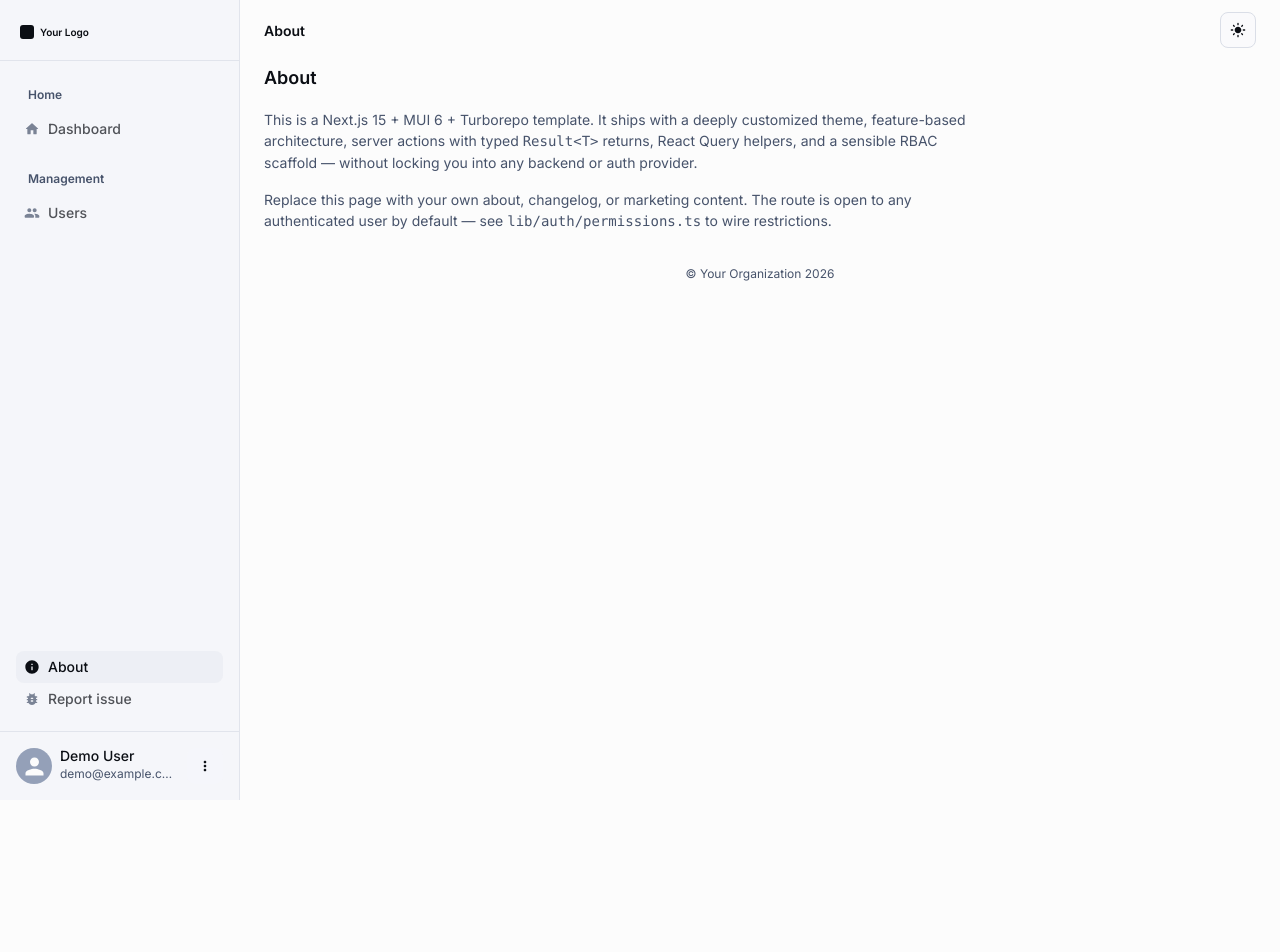
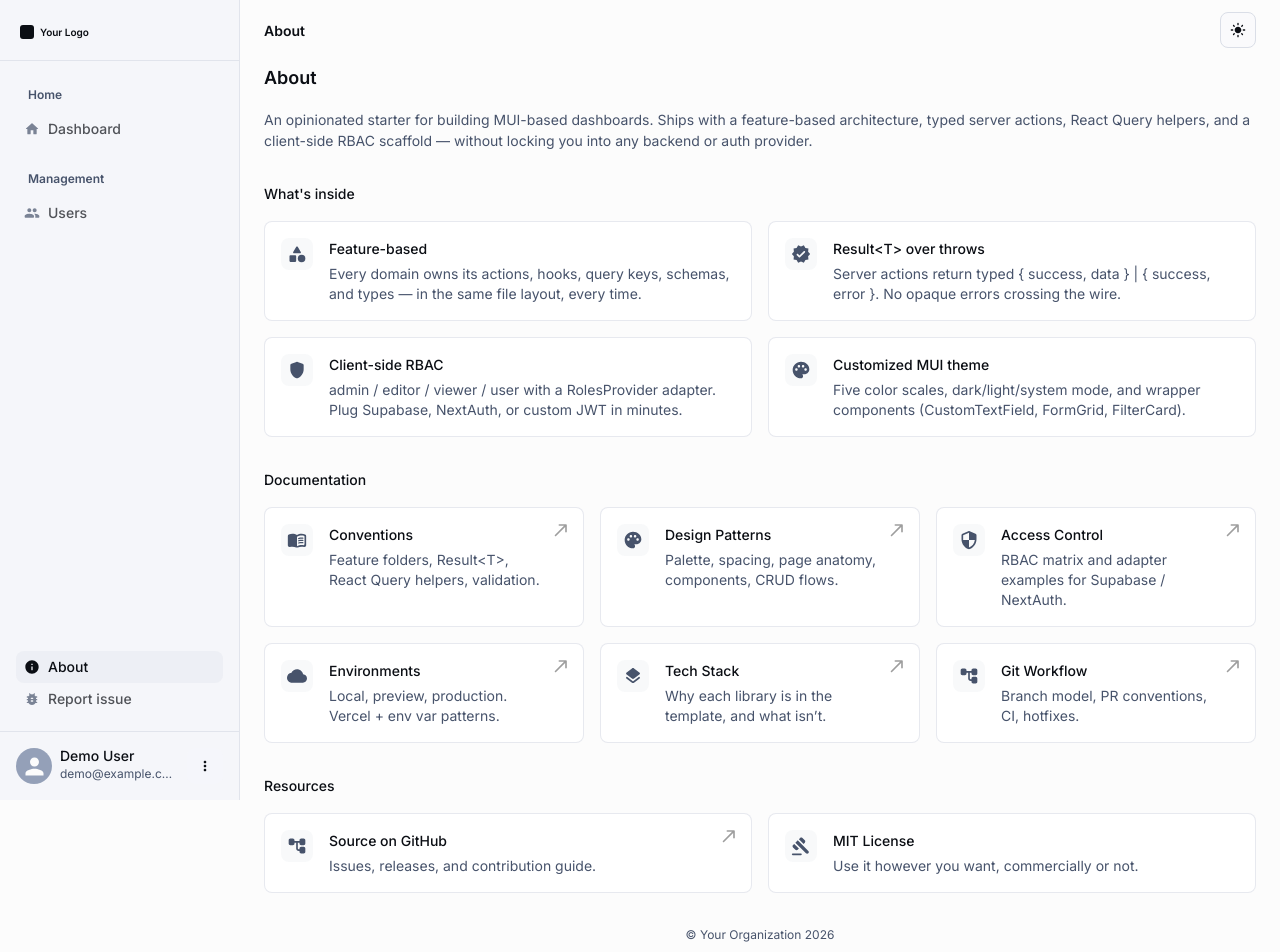
Before and after one commit to vctorgriggi/next-mui-monorepo-template, a Next.js app in the folder apps/web/: page /about in a window 1280 px wide. Shown: the top 952 px of the page. Before the commit the page ends 800 px from the top, so only its background shows below. Built offline with nearby package versions, Linux system fonts and the light colour scheme.

Commit message:
Enhance AboutPage with documentation tiles and improve Dashboard layout. Update UserDialog to use Controller for role selection and add external link support in ClickableCard.

```diff
--- a/apps/web/app/(private)/about/page.tsx
+++ b/apps/web/app/(private)/about/page.tsx
@@ -1,6 +1,137 @@
+import AccountTreeRoundedIcon from '@mui/icons-material/AccountTreeRounded';
+import CategoryRoundedIcon from '@mui/icons-material/CategoryRounded';
+import CloudRoundedIcon from '@mui/icons-material/CloudRounded';
+import GavelRoundedIcon from '@mui/icons-material/GavelRounded';
+import LayersRoundedIcon from '@mui/icons-material/LayersRounded';
+import MenuBookRoundedIcon from '@mui/icons-material/MenuBookRounded';
+import PaletteRoundedIcon from '@mui/icons-material/PaletteRounded';
+import SecurityRoundedIcon from '@mui/icons-material/SecurityRounded';
+import ShieldRoundedIcon from '@mui/icons-material/ShieldRounded';
+import VerifiedRoundedIcon from '@mui/icons-material/VerifiedRounded';
 import Box from '@mui/material/Box';
+import Card from '@mui/material/Card';
+import CardContent from '@mui/material/CardContent';
+import Grid from '@mui/material/Grid2';
 import Stack from '@mui/material/Stack';
 import Typography from '@mui/material/Typography';
+
+import ClickableCard from '@/components/ClickableCard';
+
+/**
+ * Replace this constant with your own repo URL when you fork.
+ * Used to point documentation cards at the markdown sources on GitHub.
+ */
+const REPO_URL = 'https://github.com/your-org/your-repo';
+const DOCS_BASE_URL = `${REPO_URL}/blob/main/docs`;
+
+interface Tile {
+  title: string;
+  description: string;
+  icon: React.ReactNode;
+  href?: string;
+}
+
+const highlights: Tile[] = [
+  {
+    title: 'Feature-based',
+    description:
+      'Every domain owns its actions, hooks, query keys, schemas, and types — in the same file layout, every time.',
+    icon: <CategoryRoundedIcon fontSize="small" />,
+  },
+  {
+    title: 'Result<T> over throws',
+    description:
+      'Server actions return typed { success, data } | { success, error }. No opaque errors crossing the wire.',
+    icon: <VerifiedRoundedIcon fontSize="small" />,
+  },
+  {
+    title: 'Client-side RBAC',
+    description:
+      'admin / editor / viewer / user with a RolesProvider adapter. Plug Supabase, NextAuth, or custom JWT in minutes.',
+    icon: <ShieldRoundedIcon fontSize="small" />,
+  },
+  {
+    title: 'Customized MUI theme',
+    description:
+      'Five color scales, dark/light/system mode, and wrapper components (CustomTextField, FormGrid, FilterCard).',
+    icon: <PaletteRoundedIcon fontSize="small" />,
+  },
+];
+
+const docs: Tile[] = [
+  {
+    title: 'Conventions',
+    description: 'Feature folders, Result<T>, React Query helpers, validation.',
+    icon: <MenuBookRoundedIcon fontSize="small" />,
+    href: `${DOCS_BASE_URL}/conventions.md`,
+  },
+  {
+    title: 'Design Patterns',
+    description: 'Palette, spacing, page anatomy, components, CRUD flows.',
+    icon: <PaletteRoundedIcon fontSize="small" />,
+    href: `${DOCS_BASE_URL}/design-patterns.md`,
+  },
+  {
+    title: 'Access Control',
+    description: 'RBAC matrix and adapter examples for Supabase / NextAuth.',
+    icon: <SecurityRoundedIcon fontSize="small" />,
+    href: `${DOCS_BASE_URL}/access-control.md`,
+  },
+  {
+    title: 'Environments',
+    description: 'Local, preview, production. Vercel + env var patterns.',
+    icon: <CloudRoundedIcon fontSize="small" />,
+    href: `${DOCS_BASE_URL}/environments.md`,
+  },
+  {
+    title: 'Tech Stack',
+    description: 'Why each library is in the template, and what isn’t.',
+    icon: <LayersRoundedIcon fontSize="small" />,
+    href: `${DOCS_BASE_URL}/tech-stack.md`,
+  },
+  {
+    title: 'Git Workflow',
+    description: 'Branch model, PR conventions, CI, hotfixes.',
+    icon: <AccountTreeRoundedIcon fontSize="small" />,
+    href: `${DOCS_BASE_URL}/git-workflow.md`,
+  },
+];
+
+/**
+ * Neutral icon tile used inside every card on this page. Same surface
+ * as `action.hover` so colored backgrounds don't decorate informational
+ * content — the icon does enough work on its own.
+ */
+function IconTile({ children }: { children: React.ReactNode }) {
+  return (
+    <Box
+      sx={{
+        display: 'flex',
+        alignItems: 'center',
+        justifyContent: 'center',
+        width: 32,
+        height: 32,
+        borderRadius: 1,
+        bgcolor: 'action.hover',
+        color: 'text.secondary',
+        flexShrink: 0,
+      }}
+    >
+      {children}
+    </Box>
+  );
+}
+
+function TileBody({ title, description }: { title: string; description: string }) {
+  return (
+    <Stack spacing={0.5}>
+      <Typography variant="subtitle2">{title}</Typography>
+      <Typography variant="body2" color="text.secondary">
+        {description}
+      </Typography>
+    </Stack>
+  );
+}
 
 export default function AboutPage() {
   return (
@@ -8,20 +139,97 @@ export default function AboutPage() {
       <Typography component="h2" variant="h6" sx={{ mb: 2 }}>
         About
       </Typography>
-      <Stack spacing={2} sx={{ maxWidth: 720 }}>
-        <Typography variant="body1" color="text.secondary">
-          This is a Next.js 15 + MUI 6 + Turborepo template. It ships with a
-          deeply customized theme, feature-based architecture, server actions
-          with typed <code>Result&lt;T&gt;</code> returns, React Query helpers,
-          and a sensible RBAC scaffold — without locking you into any backend
-          or auth provider.
-        </Typography>
-        <Typography variant="body1" color="text.secondary">
-          Replace this page with your own about, changelog, or marketing
-          content. The route is open to any authenticated user by default —
-          see <code>lib/auth/permissions.ts</code> to wire restrictions.
-        </Typography>
-      </Stack>
+
+      {/* Hero — sits at the top of the page like a subtitle, no card wrapper */}
+      <Typography variant="body1" color="text.secondary" sx={{ mb: 4 }}>
+        An opinionated starter for building MUI-based dashboards. Ships with a
+        feature-based architecture, typed server actions, React Query helpers,
+        and a client-side RBAC scaffold — without locking you into any backend
+        or auth provider.
+      </Typography>
+
+      {/* What's inside */}
+      <Typography component="h3" variant="subtitle2" sx={{ mb: 2 }}>
+        What&apos;s inside
+      </Typography>
+      <Grid container spacing={2} sx={{ mb: 4 }}>
+        {highlights.map((h) => (
+          <Grid key={h.title} size={{ xs: 12, sm: 6 }}>
+            <Card variant="outlined" sx={{ height: '100%' }}>
+              <CardContent>
+                <Stack direction="row" spacing={2} alignItems="flex-start">
+                  <IconTile>{h.icon}</IconTile>
+                  <TileBody title={h.title} description={h.description} />
+                </Stack>
+              </CardContent>
+            </Card>
+          </Grid>
+        ))}
+      </Grid>
+
+      {/* Documentation */}
+      <Typography component="h3" variant="subtitle2" sx={{ mb: 2 }}>
+        Documentation
+      </Typography>
+      <Grid container spacing={2} sx={{ mb: 4 }}>
+        {docs.map((doc) => (
+          <Grid key={doc.title} size={{ xs: 12, sm: 6, md: 4 }}>
+            <ClickableCard href={doc.href} external>
+              <CardContent>
+                <Stack
+                  direction="row"
+                  spacing={2}
+                  alignItems="flex-start"
+                  sx={{ pr: 3 }}
+                >
+                  <IconTile>{doc.icon}</IconTile>
+                  <TileBody
+                    title={doc.title}
+                    description={doc.description}
+                  />
+                </Stack>
+              </CardContent>
+            </ClickableCard>
+          </Grid>
+        ))}
+      </Grid>
+
+      {/* Resources */}
+      <Typography component="h3" variant="subtitle2" sx={{ mb: 2 }}>
+        Resources
+      </Typography>
+      <Grid container spacing={2}>
+        <Grid size={{ xs: 12, sm: 6 }}>
+          <ClickableCard href={REPO_URL} external>
+            <CardContent>
+              <Stack direction="row" spacing={2} alignItems="flex-start" sx={{ pr: 3 }}>
+                <IconTile>
+                  <AccountTreeRoundedIcon fontSize="small" />
+                </IconTile>
+                <TileBody
+                  title="Source on GitHub"
+                  description="Issues, releases, and contribution guide."
+                />
+              </Stack>
+            </CardContent>
+          </ClickableCard>
+        </Grid>
+        <Grid size={{ xs: 12, sm: 6 }}>
+          <Card variant="outlined" sx={{ height: '100%' }}>
+            <CardContent>
+              <Stack direction="row" spacing={2} alignItems="flex-start">
+                <IconTile>
+                  <GavelRoundedIcon fontSize="small" />
+                </IconTile>
+                <TileBody
+                  title="MIT License"
+                  description="Use it however you want, commercially or not."
+                />
+              </Stack>
+            </CardContent>
+          </Card>
+        </Grid>
+      </Grid>
     </Box>
   );
 }
--- a/apps/web/app/(private)/dashboard/page.tsx
+++ b/apps/web/app/(private)/dashboard/page.tsx
@@ -54,14 +54,14 @@ export default function DashboardPage() {
         ))}
       </Grid>
 
-      <Typography component="h3" variant="subtitle2" sx={{ mb: 1 }}>
+      <Typography component="h3" variant="subtitle2" sx={{ mb: 2 }}>
         Recent users
       </Typography>
-      <Box sx={{ height: 400, width: '100%' }}>
       <DataGrid
         {...DATA_GRID_DEFAULTS}
         rows={users.slice(0, 5)}
         loading={isLoading}
+        autoHeight
         columns={[
           {
             field: 'name',
@@ -85,6 +85,5 @@ export default function DashboardPage() {
         hideFooter
       />
     </Box>
-    </Box>
   );
 }
--- a/apps/web/components/ClickableCard.tsx
+++ b/apps/web/components/ClickableCard.tsx
@@ -10,10 +10,16 @@ import type { ReactNode } from 'react';
 
 interface ClickableCardProps {
   href?: string;
+  /** Treat `href` as an external URL (opens in a new tab). */
+  external?: boolean;
   children: ReactNode;
 }
 
-export default function ClickableCard({ href, children }: ClickableCardProps) {
+export default function ClickableCard({
+  href,
+  external = false,
+  children,
+}: ClickableCardProps) {
   if (!href) {
     return (
       <Card variant="outlined" sx={{ height: '100%' }}>
@@ -21,6 +27,10 @@ export default function ClickableCard({ href, children }: ClickableCardProps) {
       </Card>
     );
   }
+
+  const linkProps = external
+    ? { component: 'a' as const, href, target: '_blank', rel: 'noopener noreferrer' }
+    : { component: Link, href };
 
   return (
     <Card
@@ -49,8 +59,7 @@ export default function ClickableCard({ href, children }: ClickableCardProps) {
         })}
       />
       <CardActionArea
-        component={Link}
-        href={href}
+        {...linkProps}
         sx={{
           height: '100%',
           display: 'block',
```
Also changed, not shown: apps/web/app/(private)/users/_components/UserDialog.tsx (+9 -3 lines). Lines whose indentation alone changed are shown as unchanged.
